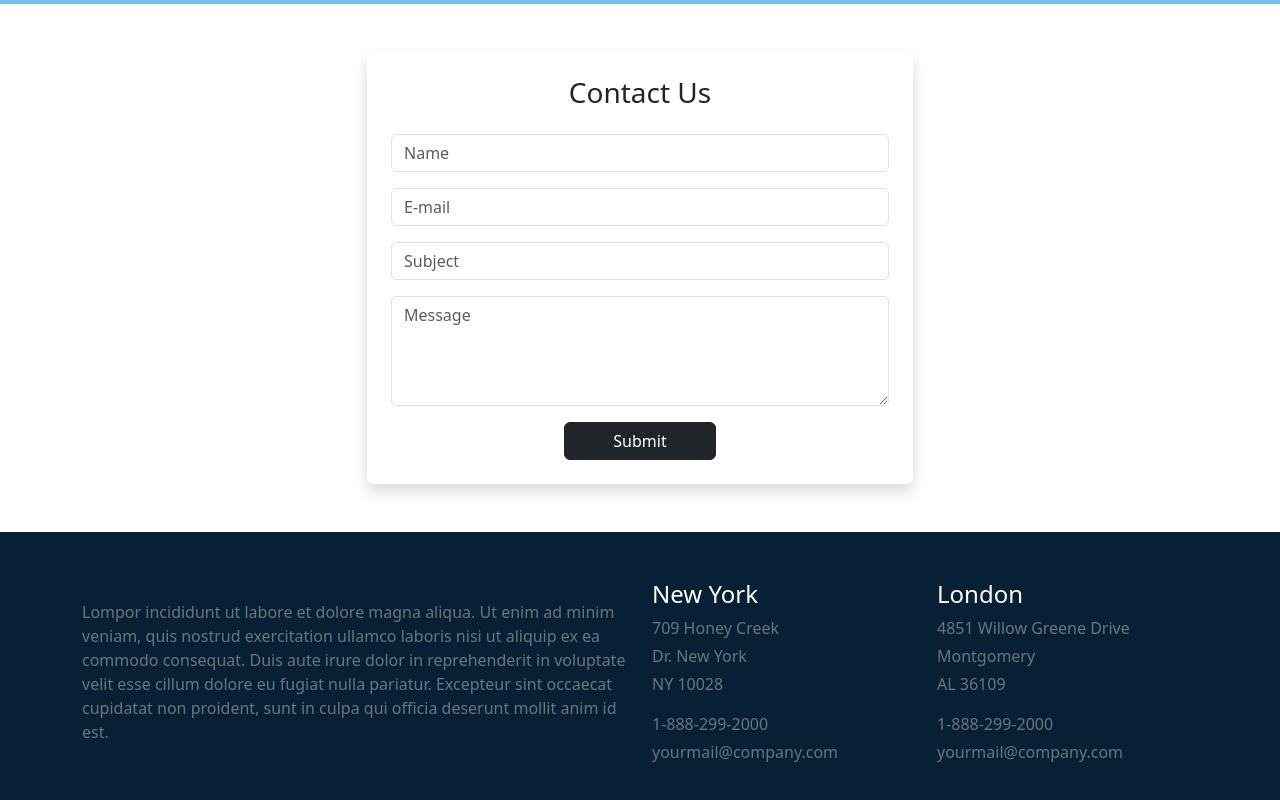
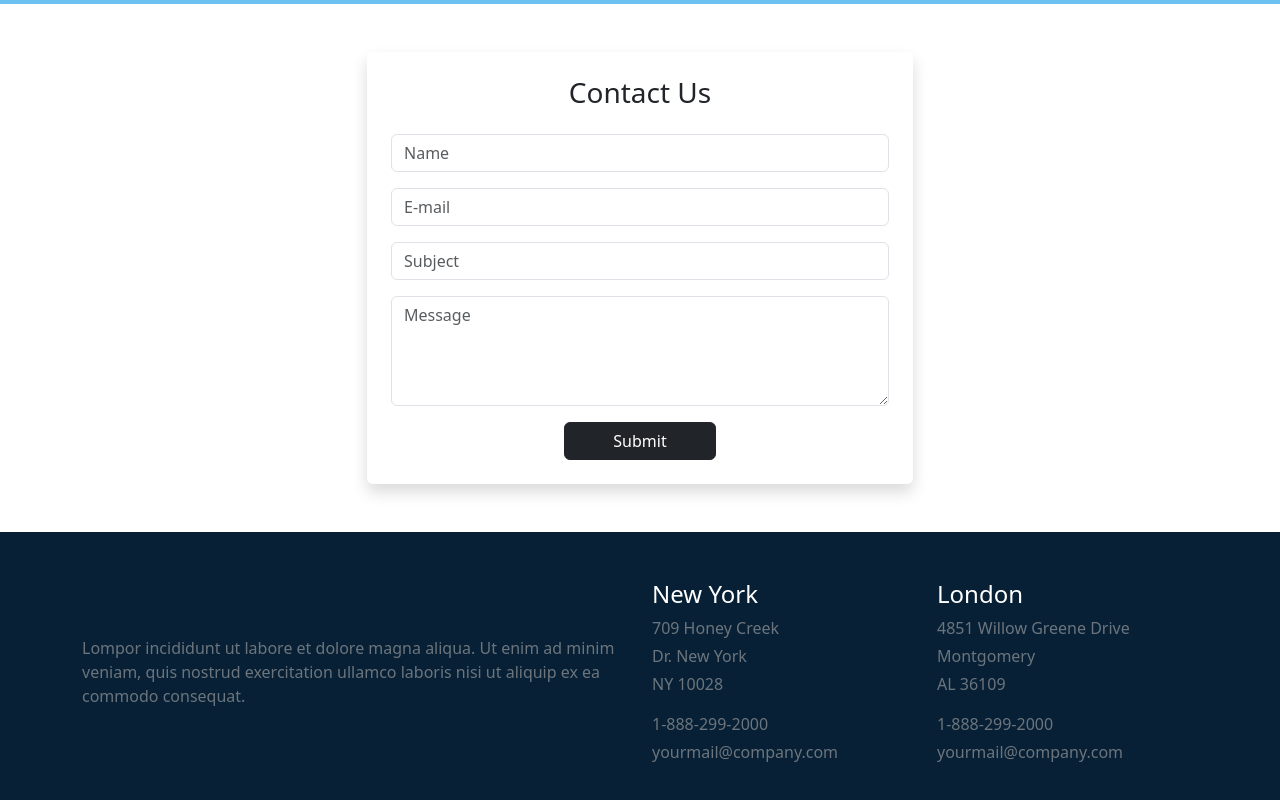
Before and after one commit to emilmardanov290/Clinic-Website-Project, a plain HTML site: page index.htm in a window 1280 px wide. Shown: the part 4088-4888 px from the top of the page. Drawn offline with nearby package versions, Linux system fonts and the light colour scheme.

Commit message:
Обновил index.html

```diff
--- a/index.htm
+++ b/index.htm
@@ -294,8 +294,6 @@
                             <p class="mb-0">
                                 Lompor incididunt ut labore et dolore magna aliqua. Ut enim ad minim veniam,
                                 quis nostrud exercitation ullamco laboris nisi ut aliquip ex ea commodo consequat.
-                                Duis aute irure dolor in reprehenderit in voluptate velit esse cillum dolore eu fugiat nulla pariatur.
-                                Excepteur sint occaecat cupidatat non proident, sunt in culpa qui officia deserunt mollit anim id est.
                             </p>
                         </div>
                         <div class="col-md-3 mb-4 mb-md-0">
```
